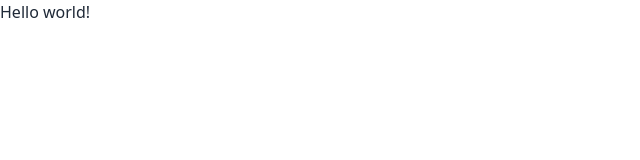
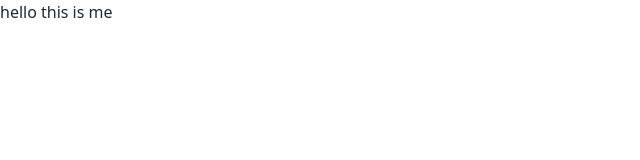
Before and after one commit to mohosin2126/heritage-nest, a React (Vite) app: page / in a window 1280 px wide. Shown: the top 160 px of the page, without its empty margins (0-640 px from the left). Built offline with nearby package versions, Linux system fonts and the light colour scheme.

Commit message:
created navbar and set it in layout and also added outnet in layout and set the width of the website

```diff
--- /dev/null
+++ b/src/Home/Navbar.jsx
@@ -0,0 +1,10 @@
+
+const Navbar = () => {
+    return (
+        <div>
+            <h1>hello this is me </h1>
+        </div>
+    );
+};
+
+export default Navbar;
--- /dev/null
+++ b/src/Layout/Layout.jsx
@@ -0,0 +1,13 @@
+import { Outlet } from "react-router-dom";
+import Navbar from "../Home/Navbar";
+
+const Layout = () => {
+    return (
+        <div>
+            <Navbar></Navbar>
+            <Outlet></Outlet>
+        </div>
+    );
+};
+
+export default Layout;
--- a/src/Routes/router.jsx
+++ b/src/Routes/router.jsx
@@ -1,10 +1,11 @@
 import {
     createBrowserRouter
   } from "react-router-dom";
+import Layout from "../Layout/Layout";
 
   export const router = createBrowserRouter([
     {
       path: "/",
-      element: <div>Hello world!</div>,
+      element:<Layout></Layout>,
     },
   ]);
--- a/src/main.jsx
+++ b/src/main.jsx
@@ -8,6 +8,8 @@ import { router } from './Routes/router';
 
 ReactDOM.createRoot(document.getElementById('root')).render(
   <React.StrictMode>
-   <RouterProvider router={router} />
+    <div className='max-w-screen-xl mx-auto'>
+    <RouterProvider router={router} />
+    </div>
   </React.StrictMode>,
 )
```
